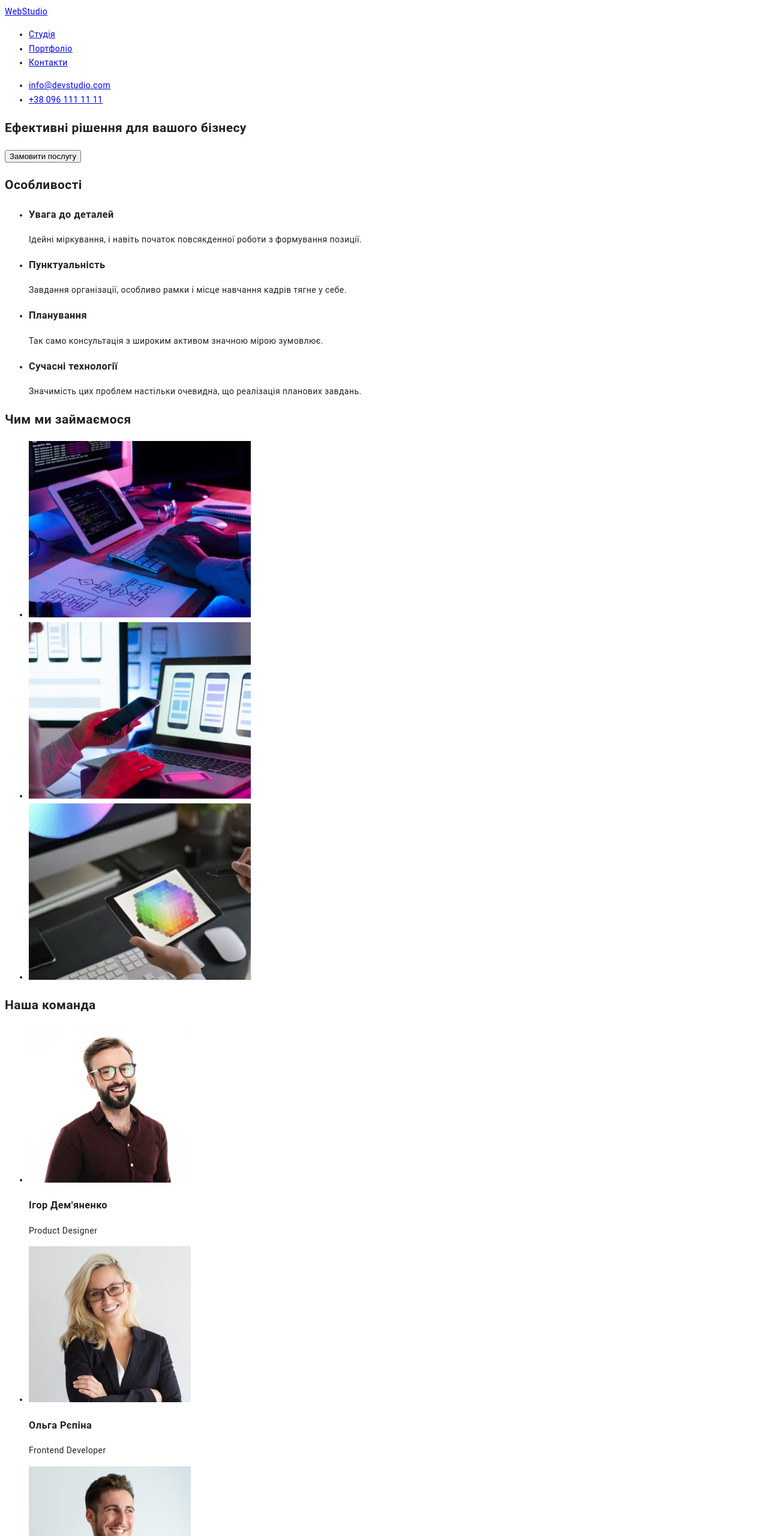
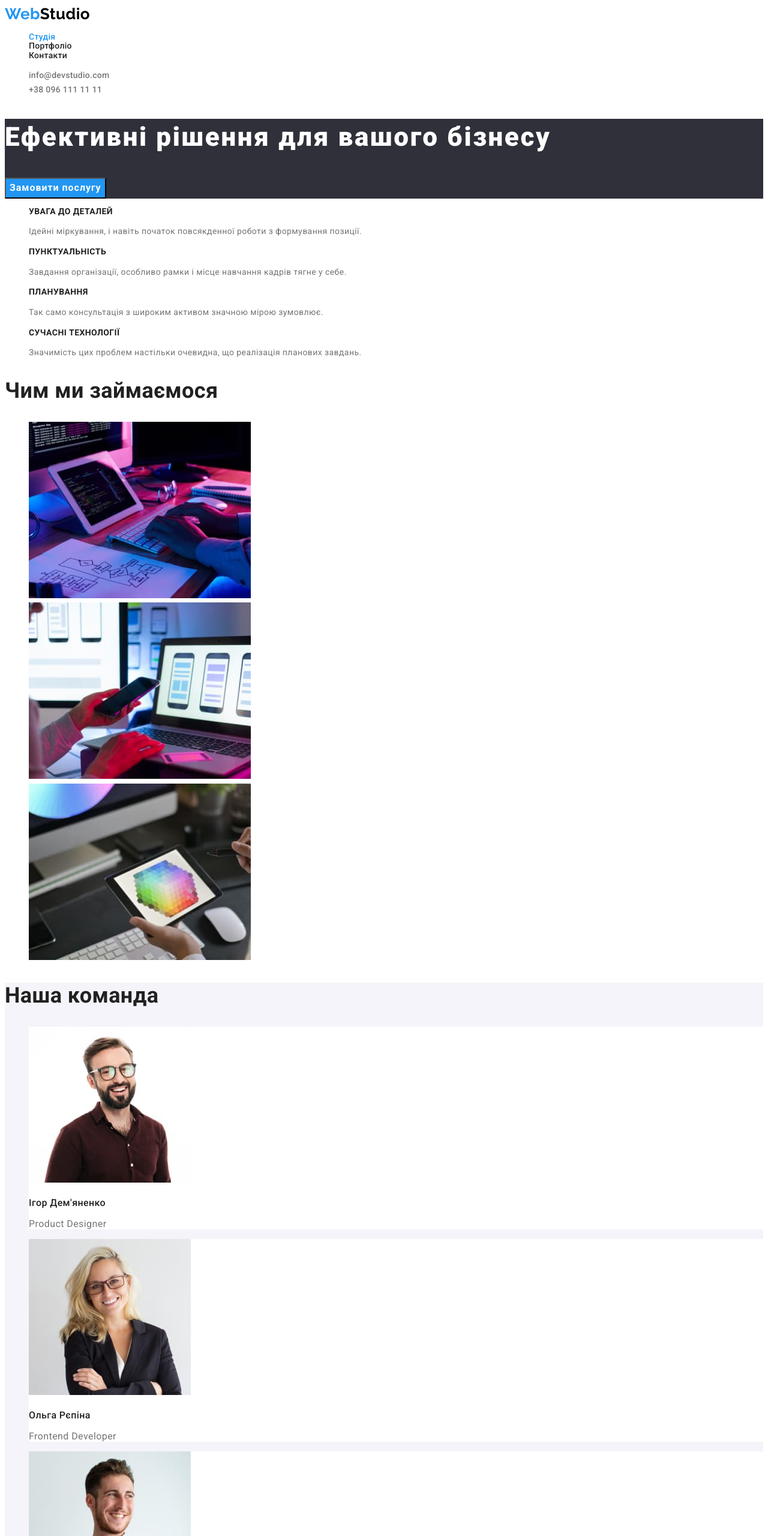
Before and after one commit to denys-drhn/goit-markup-hw-02, a plain HTML site: page index.html in a window 1280 px wide. Shown: the top 2560 px of the page at 60% size. Drawn offline with Linux system fonts and the light colour scheme.

Commit message:
update index.html

```diff
--- a/index.html
+++ b/index.html
@@ -1,126 +1,126 @@
 <!DOCTYPE html>
 <html lang="uk">
+
 <head>
 	<meta charset="UTF-8" />
 	<meta http-equiv="X-UA-Compatible" content="IE=edge" />
 	<meta name="viewport" content="width=device-width, initial-scale=1.0" />
 	<title>goit-markup-hw-02</title>
+	<link
+		href="https://fonts.googleapis.com/css2?family=Raleway:wght@700&family=Roboto:wght@400;500;700;900&display=swap"
+		rel="stylesheet" />
 	<link rel="stylesheet" href="./css/styles.css" />
+
 </head>
 
 <body>
-    <header>
-      <nav>
-        <a href="./index.html">Web<span>Studio</span></a>
-        <ul>
+	<header class="">
+		<nav class="site-nav">
+			<a class="link logo" href="./index.html">Web<span class="logo-header">Studio</span></a>
+			<ul class="list header-list">
 				<li>
-            <a href="./index.html">Студія</a>
+					<a class="link current" href="./index.html">Студія</a>
 				</li>
 				<li>
-            <a href="./portfolio.html">Портфоліо</a>
+					<a class="link" href="./portfolio.html">Портфоліо</a>
 				</li>
 				<li>
-            <a href="#">Контакти</a>
+					<a class="link" href="#">Контакти</a>
 				</li>
 			</ul>
 		</nav>
-      <ul>
+		<ul class="list header-address">
 			<li>
-          <a href="mailto:info@devstudio.com">info@devstudio.com</a>
+				<a class="link" href="mailto:info@devstudio.com">info@devstudio.com</a>
 			</li>
 			<li>
-          <a href="tel:+380961111111">+38 096 111 11 11</a>
+				<a class="link" href="tel:+380961111111">+38 096 111 11 11</a>
 			</li>
 		</ul>
 	</header>
 	<main>
-      <section>
-        <h1>Ефективні рішення для вашого бізнесу</h1>
-        <button type="button">Замовити послугу</button>
+		<section class="headline">
+			<h1 class="headline-title">Ефективні рішення для вашого бізнесу</h1>
+			<button class="headline-button" type="button">Замовити послугу</button>
 		</section>
-      <section>
-        <h2>Особливості</h2>
-        <ul>
+		<section class="features">
+			<h2 class="title visually-hidden">Особливості</h2>
+			<ul class="list">
 				<li>
-            <h3>Увага до деталей</h3>
-            <p>Ідейні міркування, і навіть початок повсякденної роботи з формування позиції.</p>
+					<h3 class="features-title">Увага до деталей</h3>
+					<p class="features-text">Ідейні міркування, і навіть початок повсякденної роботи з формування позиції.
+					</p>
 				</li>
 				<li>
-            <h3>Пунктуальність</h3>
-            <p>Завдання організації, особливо рамки і місце навчання кадрів тягне у себе.</p>
+					<h3 class="features-title">Пунктуальність</h3>
+					<p class="features-text">Завдання організації, особливо рамки і місце навчання кадрів тягне у себе.</p>
 				</li>
 				<li>
-            <h3>Планування</h3>
-            <p>Так само консультація з широким активом значною мірою зумовлює.</p>
+					<h3 class="features-title">Планування</h3>
+					<p class="features-text">Так само консультація з широким активом значною мірою зумовлює.</p>
 				</li>
 				<li>
-            <h3>Сучасні технології</h3>
-            <p>Значимість цих проблем настільки очевидна, що реалізація планових завдань.</p>
+					<h3 class="features-title">Сучасні технології</h3>
+					<p class="features-text">Значимість цих проблем настільки очевидна, що реалізація планових завдань.</p>
 				</li>
 			</ul>
 		</section>
 		<section>
-        <h2>Чим ми займаємося</h2>
-        <ul>
+			<h2 class="title">Чим ми займаємося</h2>
+			<ul class="list">
 				<li><img src="./images/code.jpg" alt="Людина працює за комп'ютером" width="370" /></li>
 				<li>
-            <img
-              src="./images/mobile.jpg"
-              alt="Людина з телефоном у руці працює за комп'ютером"
-              width="370"
-            />
+					<img src="./images/mobile.jpg" alt="Людина з телефоном у руці працює за комп'ютером" width="370" />
 				</li>
 				<li>
 					<img src="./images/tablet.jpg" alt="Людина малює на планшеті" width="370" />
 				</li>
 			</ul>
 		</section>
-      <section>
-        <h2>Наша команда</h2>
-        <ul>
-          <li>
+		<section class="team-section">
+			<h2 class="title">Наша команда</h2>
+			<ul class="list">
+				<li class="team-card">
 					<img src="./images/demyanenko.jpg" alt="Усміхнений хлопець в окулярах" width="270" />
-            <h3>Ігор Дем'яненко</h3>
-            <p lang="en">Product Designer</p>
+					<h3 class="team-name">Ігор Дем'яненко</h3>
+					<p class="team-position" lang="en">Product Designer</p>
 				</li>
-          <li>
+				<li class="team-card">
 					<img src="./images/repina.jpg" alt="Усміхнена дівчина в окулярах" width="270" />
-            <h3>Ольга Рєпіна</h3>
-            <p lang="en">Frontend Developer</p>
+					<h3 class="team-name">Ольга Рєпіна</h3>
+					<p class="team-position" lang="en">Frontend Developer</p>
 				</li>
-          <li>
+				<li class="team-card">
 					<img src="./images/tarasov.jpg" alt="Усміхнений хлопець" width="270" />
-            <h3>Микола Тарасов</h3>
-            <p lang="en">Marketing</p>
+					<h3 class="team-name">Микола Тарасов</h3>
+					<p class="team-position" lang="en">Marketing</p>
 				</li>
-          <li>
+				<li class="team-card">
 					<img src="./images/yermakov.jpg" alt="Усміхнений хлопець в окулярах" width="270" />
-            <h3>Михайло Єрмаков</h3>
-            <p lang="en">UI Designer</p>
+					<h3 class="team-name">Михайло Єрмаков</h3>
+					<p class="team-position" lang="en">UI Designer</p>
 				</li>
 			</ul>
 		</section>
 	</main>
-    <footer>
-      <a href="./index.html">Web<span> Studio</span></a>
-      <address>
-        <ul>
-          <li>
-            <a
-              href="https://goo.gl/maps/2ffVsnF2zKhLbxtcA"
-              target="_blank"
-              rel="noopener noreferrer nofollow"
-              >м. Київ, пр-т Лесі Українки, 26</a
-            >
+	<footer class="footer">
+		<a class="logo" href="./index.html">Web<span class="logo-footer">Studio</span></a>
+		<address class="address">
+			<ul class="list">
+				<li class="address-footer">
+					<a class="link" href="https://goo.gl/maps/2ffVsnF2zKhLbxtcA" target="_blank"
+						rel="noopener noreferrer nofollow">м.
+						Київ, пр-т Лесі Українки, 26</a>
 				</li>
-          <li>
-            <a href="mailto:info@devstudio.com">info@devstudio.com</a>
+				<li class="mail-footer">
+					<a class="link" href="mailto:info@devstudio.com">info@devstudio.com</a>
 				</li>
-          <li>
-            <a href="tel:+380961111111">+38 096 111 11 11</a>
+				<li class="phone-footer">
+					<a class="link" href="tel:+380961111111">+38 096 111 11 11</a>
 				</li>
 			</ul>
 		</address>
 	</footer>
 </body>
+
 </html>
```
Lines whose indentation alone changed are shown as unchanged.
